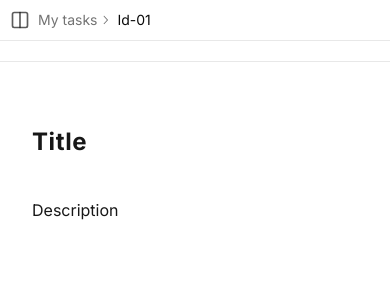
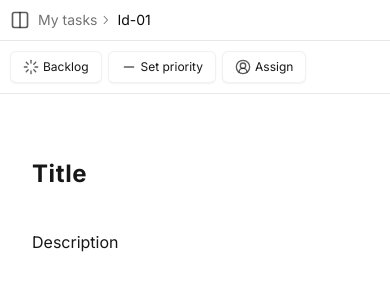
Before and after one commit to jethrocadang/team-todo-list, a Next.js app: page /workspace/task/1 in a window 390 px wide. Shown: the top 300 px of the page. Built offline with nearby package versions, Linux system fonts and the light colour scheme.

Commit message:
task(update):[added varint for task props select]

```diff
--- a/src/app/workspace/task/[id]/page.tsx
+++ b/src/app/workspace/task/[id]/page.tsx
@@ -1,21 +1,78 @@
+"use client"
+
 import Container from "@/components/container";
 import HeaderNav from "@/components/layouts/header-nav";
 import TaskContent from "@/components/task-content";
 import TaskProperties from "@/components/task-properties";
-import { PanelRightOpen } from "lucide-react";
+import TaskPropsSelect from "@/components/task-props-select";
+import { Loader, Minus, CircleUserRound, Calendar, Plus } from "lucide-react";
+import {
+  frameworksList,
+  selectPriorityItems,
+  selectStatusItems,
+} from "@/lib/task-properties";
+import { Text } from "@/components/text";
 
 export default function TaskPage() {
   return (
     <Container>
-      <div className="flex flex-row w-full h-full">
+      <div className="flex h-full w-full flex-row">
         <div className="w-full">
           <HeaderNav
             showFilter={false}
+            showRightContent={true}
             breadcrumb={[{ label: "My tasks", href: "/" }, { label: "Id-01" }]}
+            rightContent={
+              <div className="md:hidden space-x-1.5">
+                <TaskPropsSelect
+                  placeholder={
+                    <div className="flex items-center gap-1 md:gap-2.5">
+                      <Loader className="h-4 w-4 text-primary/70" />
+                      <Text size={"xs"} type={"normal"}>
+                        Backlog
+                      </Text>
+                    </div>
+                  }
+                  label="Change status"
+                  selectItems={selectPriorityItems}
+                  variant="outline"
+                  size={"xs"}
+                />
+                <TaskPropsSelect
+                  placeholder={
+                    <div className="flex items-center gap-1 md:gap-2.5">
+                      <Minus className="h-4 w-4 text-primary/70" />
+                      <Text size={"xs"} type={"normal"}>
+                        Set priority
+                      </Text>
+                    </div>
+                  }
+                  label="Change status"
+                  selectItems={selectPriorityItems}
+                  variant="outline"
+                  size={"xs"}
+                />
+                <TaskPropsSelect
+                  placeholder={
+                    <div className="flex items-center gap-1 md:gap-2.5">
+                      <CircleUserRound className="h-4 w-4 text-primary/70" />
+                      <Text size={"xs"} type={"normal"}>
+                        Assign
+                      </Text>
+                    </div>
+                  }
+                  label="Change status"
+                  selectItems={selectPriorityItems}
+                  variant="outline"
+                  size={"xs"}
+                />
+              </div>
+            }
           />
+
           <TaskContent />
         </div>
-        <TaskProperties/>
+        <TaskProperties />
       </div>
     </Container>
   );
--- a/src/components/layouts/header-nav.tsx
+++ b/src/components/layouts/header-nav.tsx
@@ -21,6 +21,7 @@ interface HeaderNavProps {
   rightContent?: React.ReactNode;
   leftContent?: React.ReactNode;
   showFilter?: boolean;
+  showRightContent?: boolean;
   breadcrumb?: BreadcrumbItem[];
 }
 
@@ -28,6 +29,7 @@ const HeaderNav = ({
   rightContent,
   leftContent,
   showFilter = true,
+  showRightContent = true,
   breadcrumb = [],
 }: HeaderNavProps) => {
   return (
@@ -40,7 +42,7 @@ const HeaderNav = ({
               {/**Breadcrumb */}
               <Breadcrumb>
                 <BreadcrumbList>
-                {breadcrumb.map((item, index) => (
+                  {breadcrumb.map((item, index) => (
                     <div key={index} className="flex items-center">
                       <BreadcrumbItem>
                         {item.href ? (
@@ -51,9 +53,7 @@ const HeaderNav = ({
                           <BreadcrumbPage>{item.label}</BreadcrumbPage>
                         )}
                       </BreadcrumbItem>
-                      {index < breadcrumb.length - 1 && (
-                        <BreadcrumbSeparator />
-                      )}
+                      {index < breadcrumb.length - 1 && <BreadcrumbSeparator />}
                     </div>
                   ))}
                 </BreadcrumbList>
@@ -61,9 +61,11 @@ const HeaderNav = ({
             </div>
             {leftContent && <div className="md:hidden">{leftContent}</div>}
           </div>
-          <div className="flex items-center space-x-2.5 border-t border-border p-2.5 md:border-none">
-            {rightContent}
-          </div>
+          {showRightContent && (
+            <div className="flex items-center space-x-2.5 border-t border-border p-2.5 md:border-none">
+              {rightContent}
+            </div>
+          )}
         </div>
         <div className="hidden items-center md:flex">{leftContent}</div>
       </div>
--- a/src/components/task-props-select.tsx
+++ b/src/components/task-props-select.tsx
@@ -14,6 +14,7 @@ import {
   SelectTrigger,
   SelectValue,
 } from "./ui/select";
+import useMediaQuery from "@/hooks/use-media-query";
 
 interface SelectItemProps {
   icon: FC<LucideProps>;
@@ -22,7 +23,15 @@ interface SelectItemProps {
 
 interface TaskPropsSelectProps {
   placeholder?: React.ReactNode;
+  variant?:
+    | "link"
+    | "default"
+    | "destructive"
+    | "outline"
+    | "secondary"
+    | "ghost";
   selectItems?: SelectItemProps[];
+  size?: "default" | "xs" | "sm" | "lg" | "icon" | null | undefined;
   contentTitle?: string;
   label?: string;
 }
@@ -31,16 +40,24 @@ const TaskPropsSelect = ({
   placeholder,
   selectItems,
   label,
+  variant,
+  size,
 }: TaskPropsSelectProps) => {
+  const isDesktop = useMediaQuery("(min-width: 768px)");
+
   return (
     <Select>
-      <SelectTrigger className="data-[state=open]:bg-accent">
+      <SelectTrigger
+        className="data-[state=open]:bg-accent"
+        variant={variant}
+        size={size}
+      >
         <SelectValue placeholder={placeholder} />
       </SelectTrigger>
-      <SelectContent side="left">
+      <SelectContent side={isDesktop ? "left" : "bottom"}>
         <SelectGroup>
           <SelectLabel>{label}</SelectLabel>
-          <SelectSeparator/>
+          <SelectSeparator />
           {selectItems?.map((item, index) => (
             <>
               <SelectItem key={index} value={item.value}>
--- a/src/components/ui/select.tsx
+++ b/src/components/ui/select.tsx
@@ -10,6 +10,8 @@ import {
 import * as SelectPrimitive from "@radix-ui/react-select";
 
 import { cn } from "@/lib/utils";
+import { VariantProps } from "class-variance-authority";
+import { buttonVariants } from "./button";
 
 const Select = SelectPrimitive.Root;
 
@@ -19,11 +21,12 @@ const SelectValue = SelectPrimitive.Value;
 
 const SelectTrigger = React.forwardRef<
   React.ElementRef<typeof SelectPrimitive.Trigger>,
-  React.ComponentPropsWithoutRef<typeof SelectPrimitive.Trigger>
->(({ className, children, ...props }, ref) => (
+  React.ComponentPropsWithoutRef<typeof SelectPrimitive.Trigger> & VariantProps<typeof buttonVariants>
+>(({ className, children, variant, size,...props }, ref) => (
   <SelectPrimitive.Trigger
     ref={ref}
     className={cn(
+      buttonVariants({variant, size}),
       "inline-flex h-8 items-center justify-start whitespace-nowrap rounded-md px-3 text-sm font-medium transition-colors hover:bg-accent hover:text-accent-foreground focus-visible:outline-none disabled:pointer-events-none disabled:opacity-50",
       className,
     )}
--- a/src/lib/task-properties.ts
+++ /dev/null
@@ -1,37 +0,0 @@
-import {
-    Loader,
-    Minus,
-    CircleUserRound,
-    Calendar,
-    Plus,
-    Circle,
-    Clock,
-    CircleCheckBig,
-    CircleAlert,
-    CircleArrowUp,
-    CircleArrowDown,
-    CircleMinus,
-  } from "lucide-react";
-
-export   const selectStatusItems = [
-    { icon: Loader, value: "Backlog" },
-    { icon: Circle, value: "Todo" },
-    { icon: Clock, value: "In progress" },
-    { icon: CircleCheckBig, value: "Done" },
-  ];
-
-export   const selectPriorityItems = [
-    { icon: CircleAlert, value: "Urgent!" },
-    { icon: CircleArrowUp, value: "High" },
-    { icon: CircleMinus, value: "Medium" },
-    { icon: CircleArrowDown, value: "Low" },
-  ];
-
-
-export   const frameworksList = [
-  { value: "react", label: "React" },
-  { value: "angular", label: "Angular" },
-  { value: "vue", label: "Vue" },
-  { value: "svelte", label: "Svelte" },
-  { value: "ember", label: "Ember" },
-];
--- /dev/null
+++ b/src/lib/task-properties.tsx
@@ -0,0 +1,36 @@
+import {
+  Loader,
+  Minus,
+  CircleUserRound,
+  Calendar,
+  Plus,
+  Circle,
+  Clock,
+  CircleCheckBig,
+  CircleAlert,
+  CircleArrowUp,
+  CircleArrowDown,
+  CircleMinus,
+} from "lucide-react";
+
+export const selectStatusItems = [
+  { icon: Loader, value: "Backlog" },
+  { icon: Circle, value: "Todo" },
+  { icon: Clock, value: "In progress" },
+  { icon: CircleCheckBig, value: "Done" },
+];
+
+export const selectPriorityItems = [
+  { icon: CircleAlert, value: "Urgent!" },
+  { icon: CircleArrowUp, value: "High" },
+  { icon: CircleMinus, value: "Medium" },
+  { icon: CircleArrowDown, value: "Low" },
+];
+
+export const frameworksList = [
+  { value: "react", label: "React" },
+  { value: "angular", label: "Angular" },
+  { value: "vue", label: "Vue" },
+  { value: "svelte", label: "Svelte" },
+  { value: "ember", label: "Ember" },
+];
```
